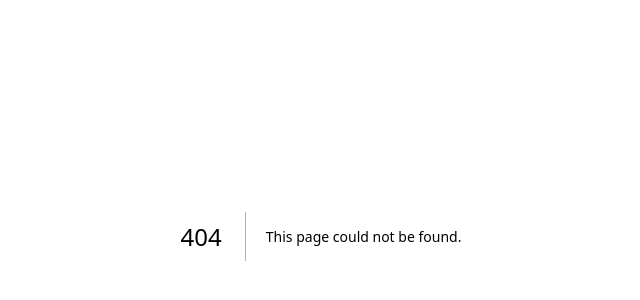
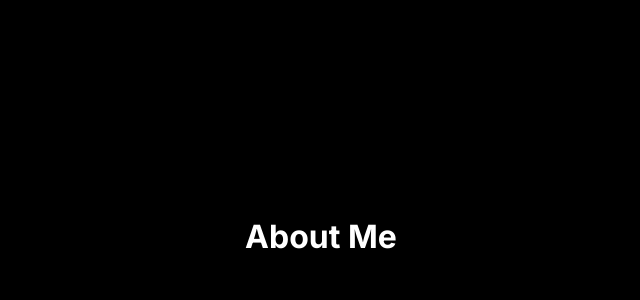
Before and after one commit to yiwen001/yiwen-blog, a Next.js app: page /content/about in a window 1280 px wide. Before the commit this address had no page. Shown: the part 164-464 px from the top of the page, without its empty margins (319-959 px from the left). Built offline with nearby package versions, Linux system fonts and the light colour scheme.

Commit message:
feat: 过度动画

```diff
--- a/package.json
+++ b/package.json
@@ -12,7 +12,8 @@
     "@nextui-org/button": "^2.0.32",
     "next": "14.2.3",
     "react": "^18",
-    "react-dom": "^18"
+    "react-dom": "^18",
+    "react-router-dom": "^6.23.1"
   },
   "devDependencies": {
     "@types/node": "^20",
--- /dev/null
+++ b/src/app/content/about/page.module.css
@@ -0,0 +1,22 @@
+/* AboutPage.css */
+@keyframes slideUp {
+    from {
+      transform: translateY(100%);
+    }
+    to {
+      transform: translateY(0);
+    }
+  }
+
+.main{
+    width: 100vw;
+    height: 100vh;
+    background-color: #000000;
+    color: aliceblue;
+    animation: slideUp 3s ease-out forwards;
+    height: 100vh;
+    display: flex;
+    align-items: center;
+    justify-content: center;
+    color: white;
+}
--- /dev/null
+++ b/src/app/content/about/page.tsx
@@ -0,0 +1,10 @@
+
+import React from 'react';
+import styles from './page.module.css';
+export default function AboutPage() {
+  return (
+    <div className={styles.main}>
+      <h1>About Me</h1>
+    </div>
+  );
+}
--- a/src/app/globals.css
+++ b/src/app/globals.css
@@ -3,4 +3,7 @@ html, body {
   padding: 0;
   overflow: hidden;
   height: 100%;
+  position: absolute;
+ background-color: black;
+ z-index: -5;
 }
--- a/src/app/page.module.css
+++ b/src/app/page.module.css
@@ -10,11 +10,8 @@
 /* 应用字体 */
 @keyframes rotateAndZoom {
   0% {
-    transform: scale(2) rotate(30deg); /* 恢复原始大小并旋转180度 */
+    transform: scale(2) rotate(30deg);
   }
-
-
-
   100% {
     transform: scale(1) rotate(0deg); /* 完成一整圈旋转 */
   }
@@ -35,7 +32,7 @@
 }
 
 /* 黑色背景 */
-.main::after {
+.main::before {
   content: '';
   position: absolute;
   top: 0;
@@ -58,7 +55,7 @@
   background-size: cover;
   background-position: center;
   z-index: -1; /* 将背景图片置于内容之后 */
-  animation: rotateAndZoom 5s  ; /* 应用动画 */
+  animation: rotateAndZoom 3s  ; /* 应用动画 */
 }
 
 .content{
@@ -67,7 +64,6 @@
   flex-direction: column;
   align-items: center;
   justify-content: center;
-
   overflow: hidden;
 }
 
@@ -120,3 +116,37 @@
 #menu{
   background-image: url('/menu-2.svg');
 }
+.aboutSection {
+  visibility: hidden;
+  height: 100vh;
+  overflow: hidden;
+  transition: all 0.5s cubic-bezier(0.25, 0.1, 0.25, 1.0);
+  width: 100vw;
+
+}
+
+.aboutSectionVisible {
+  visibility: visible;
+  height: 100vh;
+  width: 100vw;
+
+  color: #0800eb;
+}
+
+.aboutSectionContent {
+  display: flex;
+  flex-direction: column;
+  align-items: center;
+  justify-content: center;
+  height: 100vh;
+  width: 100vw;
+
+  color:#0800eb;
+
+  padding: 0 10%;
+}
+
+.aboutSectionContent h1 {
+  overflow: auto;
+  color: #ffffff;
+}
```
Also changed, not shown: src/app/page.tsx (+24 -1 lines), 1 other file (tests, documents, lock files or other folders).
